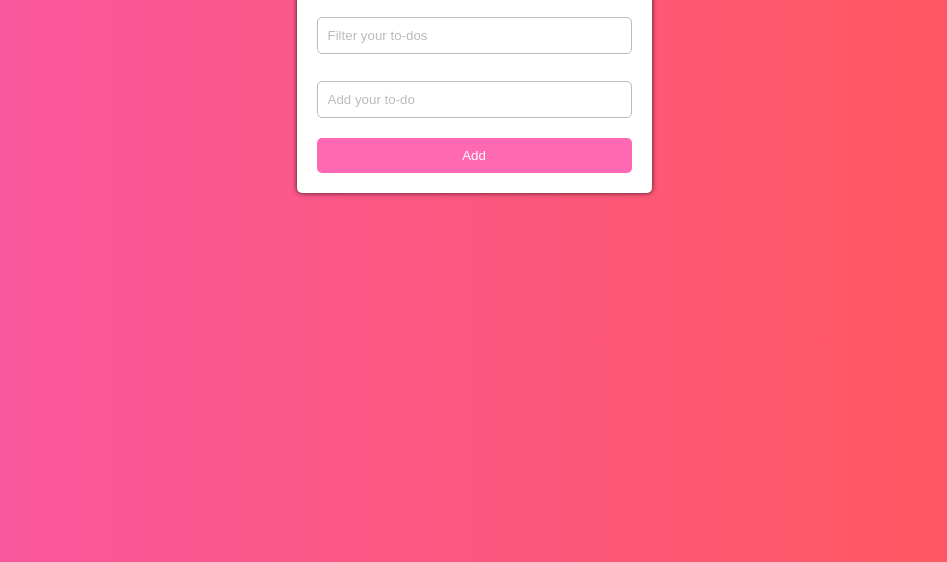
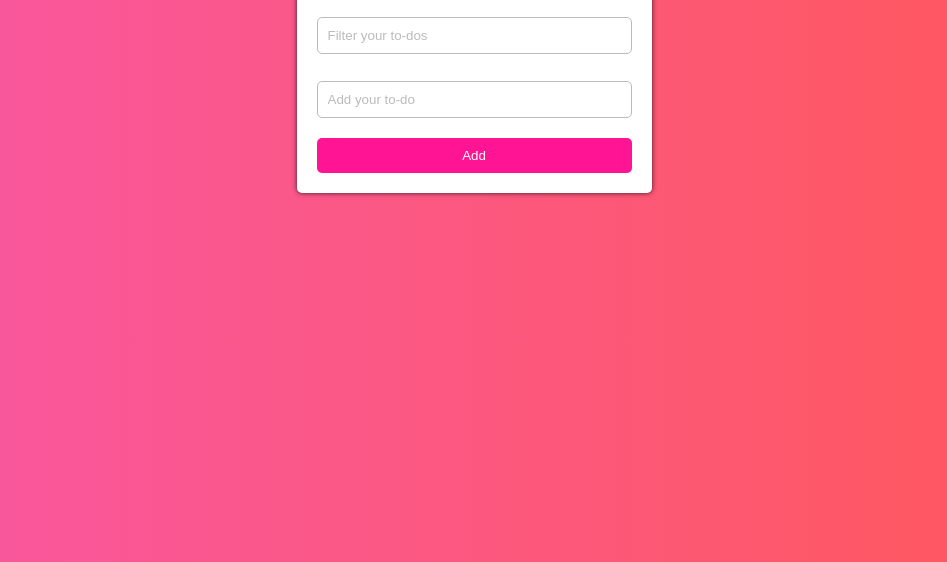
Before and after one commit to shumcode/angularlab, a plain HTML site: page Angularlab1/index.html in a window 1280 px wide. In both pictures the pointer is over the button "Add". Shown: the part 238-800 px from the top of the page, without its empty margins (166-1113 px from the left). Drawn offline with nearby package versions, Linux system fonts and the light colour scheme.

Commit message:
fixed button color

```diff
--- a/Angularlab1/stylesheets/style.css
+++ b/Angularlab1/stylesheets/style.css
@@ -24,6 +24,10 @@
   border: none;
   border-radius: 5px;
   color: white;
+}
+
+#submit:hover {
+  background-color: #ff1493
 }
 
 h1 {
```
